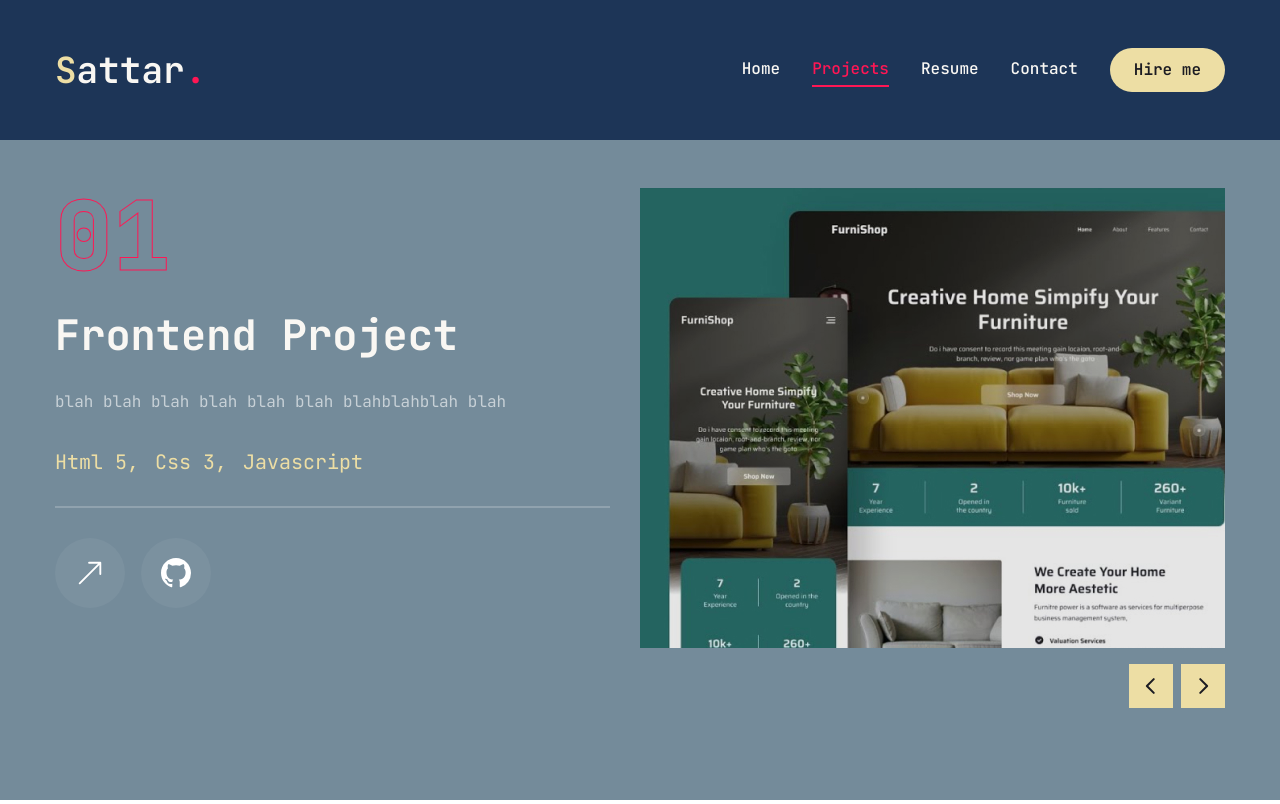
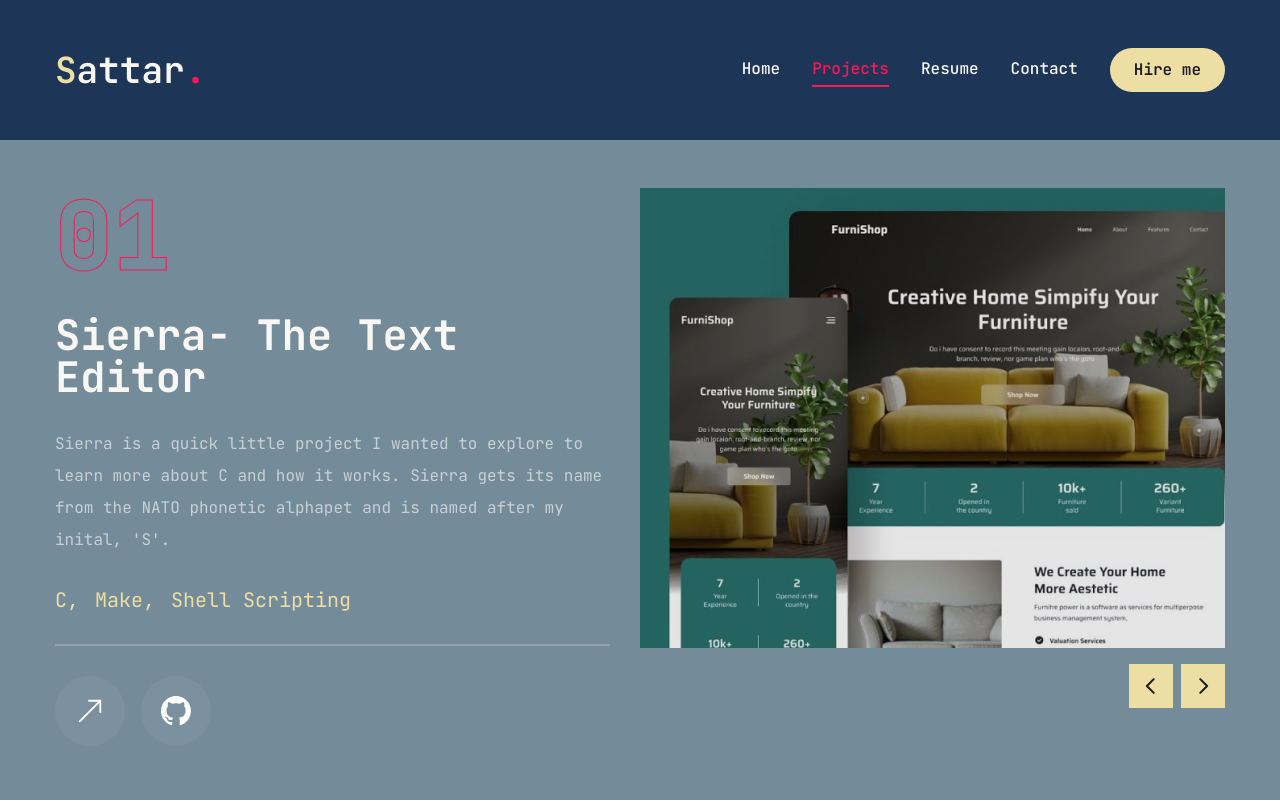
Before and after one commit to saud-sattar/saud-portfolio, a Next.js app: page /projects in a window 1280 px wide. Built offline with nearby package versions, Linux system fonts and the light colour scheme.

Commit message:
project semi editted

```diff
--- a/app/projects/page.jsx
+++ b/app/projects/page.jsx
@@ -17,13 +17,13 @@ import WorkSliderBtns from "@/components/WorkSliderBtns";
 const projects = [
    {
       num: "01",
-      category: "frontend",
+      category: "Sierra- The Text Editor",
       title: "project 1",
-      description: "blah blah blah blah blah blah blahblahblah blah",
-      stack: [{ name: "Html 5" }, { name: "Css 3" }, { name: "Javascript" }],
+      description: "Sierra is a quick little project I wanted to explore to learn more about C and how it works. Sierra gets its name from the NATO phonetic alphapet and is named after my inital, 'S'.",
+      stack: [{ name: "C" }, { name: "Make" }, { name: "Shell Scripting" }],
       image: '/assets/assets/work/thumb1.png',
       live: "",
-      github: "",
+      github: "https://github.com/saud-sattar/sierra-project",
    },
    {
       num: "02",
@@ -86,7 +86,7 @@ const Projects = () => {
                      </div>
                      {/* project category */}
                      <h2 className="text-[42px] font-bold leading-none text-[#f9f7f3] group-hover:text-[#eddea4] transition-all duration-500 capitalize">
-                        {project.category} project
+                        {project.category}
                      </h2>
                      {/* project description */}
                      <p className="text-white/60">{project.description}</p>
@@ -104,21 +104,23 @@ const Projects = () => {
                      {/* buttons */}
                      <div className="flex items-center gap-4">
                         {/* live project button */}
-                        <Link href={project.live}>
+                        <Link href={project.live} legacyBehavior>
+                           <a target="_blank" rel="noopener noreferrer">
                               <TooltipProvider delayDuration={100}>
                                  <Tooltip>
                                     <TooltipTrigger className="w-[70px] h-[70px] rounded-full bg-white/5 flex justify-center items-center group">
-                                    <BsArrowUpRight className="text-white text-3xl group-hover:text-[#eddea4]
-"/>
+                                       <BsArrowUpRight className="text-white text-3xl group-hover:text-[#eddea4]"/>
                                     </TooltipTrigger>
                                     <TooltipContent>
                                        <p>Live project</p>
                                     </TooltipContent>
                                  </Tooltip>
                               </TooltipProvider>
+                           </a>
                         </Link>
                         {/* github project button */}
-                        <Link href={project.github}>
+                        <Link href={project.github} legacyBehavior>
+                           <a target="_blank" rel="noopener noreferrer">
                               <TooltipProvider delayDuration={100}>
                                  <Tooltip>
                                     <TooltipTrigger className="w-[70px] h-[70px] rounded-full bg-white/5 flex justify-center items-center group">
@@ -129,6 +131,7 @@ const Projects = () => {
                                     </TooltipContent>
                                  </Tooltip>
                               </TooltipProvider>
+                           </a>
                         </Link>
                      </div>
                   </div>
--- a/components/MobileNav.jsx
+++ b/components/MobileNav.jsx
@@ -36,7 +36,7 @@ const MobileNav = () => {
             <div className='mt-32 mb-40 text-center text-2xl'>
                <Link href="/">
                   <h1 className='text-4xl font-semibold'>
-                     <span className='text-[#ff1654]'>S</span>attar<span className='text-[#eddea4]'>.</span>
+                     <span className='text-[#eddea4]'>S</span>attar<span className='text-[#ff1654]'>.</span>
                   </h1>
                </Link>
             </div>
--- a/components/Photo.jsx
+++ b/components/Photo.jsx
@@ -16,7 +16,7 @@ const Photo = () => {
          >
             {/* Image */}
             <Image
-               src="/assets/assets/temp-photo.jpg"
+               src="/assets/temp2.0.jpg"
                priority
                quality={100}
                fill
```
Also changed, not shown: public/assets/assets/temp-photo.jpg (deleted), public/assets/temp2.0.jpg (added). Lines whose indentation alone changed are shown as unchanged.
